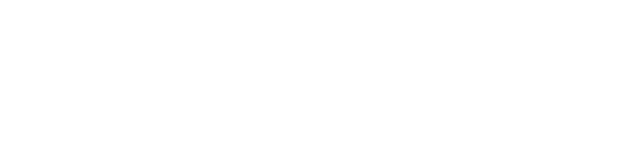
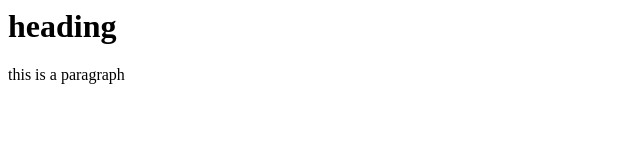
Before and after one commit to SageSeeger/ECE_499_NASA, a plain HTML site: page index.html in a window 1280 px wide. Shown: the whole page, without its empty margins (0-640 px from the left). Drawn offline with Linux system fonts and the light colour scheme.

Commit message:
Update index.html

```diff
--- a/index.html
+++ b/index.html
@@ -1,7 +1,11 @@
 <!doctype>
 <html>
 <head>
-
+<title>This is a title</title>
+<body>
+  <h1>heading</h1>
+  <p1>this is a paragraph</p1>
+</body>
 
 </head>
 
```
